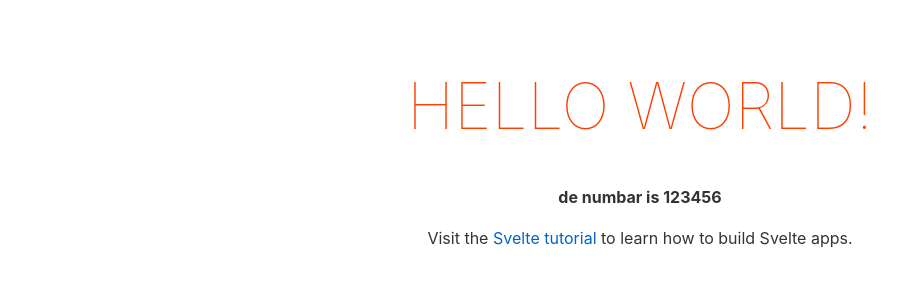
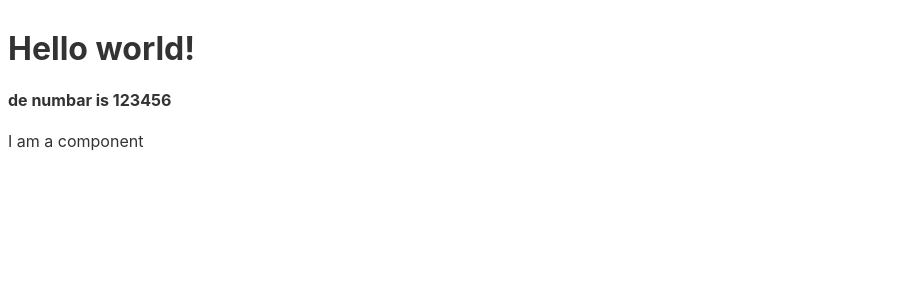
Before and after one commit to jkopi/svebase, a Svelte app: page / in a window 1280 px wide. Shown: the top 300 px of the page, without its empty margins (0-921 px from the left). Built offline with nearby package versions, Linux system fonts and the light colour scheme.

Commit message:
dev branch

```diff
--- a/src/App.svelte
+++ b/src/App.svelte
@@ -1,4 +1,5 @@
 <script lang="ts">
+  import Container from "./components/Container.svelte";
   export let name: string;
   export let numbar: number;
 </script>
@@ -6,30 +7,9 @@
 <main>
   <h1>Hello {name}!</h1>
   <h4>de numbar is {numbar}</h4>
-  <p>
-    Visit the <a href="https://svelte.dev/tutorial">Svelte tutorial</a> to learn
-    how to build Svelte apps.
-  </p>
+  <Container />
 </main>
 
 <style>
-  main {
-    text-align: center;
-    padding: 1em;
-    max-width: 240px;
-    margin: 0 auto;
-  }
-
-  h1 {
-    color: #ff3e00;
-    text-transform: uppercase;
-    font-size: 4em;
-    font-weight: 100;
-  }
-
-  @media (min-width: 640px) {
-    main {
-      max-width: none;
-    }
-  }
+  /** */
 </style>
--- /dev/null
+++ b/src/components/Container.svelte
@@ -0,0 +1,10 @@
+<script lang="ts">
+</script>
+
+<main>
+  <p>I am a component</p>
+</main>
+
+<style>
+  /** */
+</style>
```
